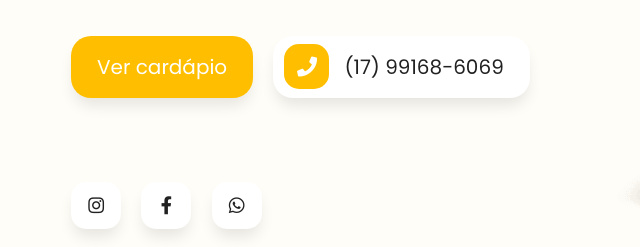
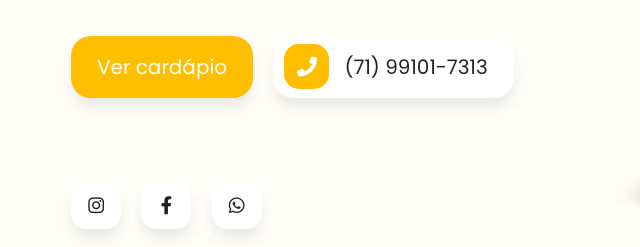
Before and after one commit to Beniciodeveloper/cardapio-online, a plain HTML site: page index.html in a window 1280 px wide. Shown: the part 526-773 px from the top of the page, 14-654 px from the left. Drawn offline with Linux system fonts and the light colour scheme.

Commit message:
Update index.html
alterado numero html

```diff
--- a/index.html
+++ b/index.html
@@ -80,7 +80,7 @@
                                     <span class="icon-left">
                                         <i class="fa fa-phone"></i>
                                     </span>
-                                    (17) 99168-6069
+                                    (71) 99101-7313
                                 </a>
                             </div>
                         </div>
```
